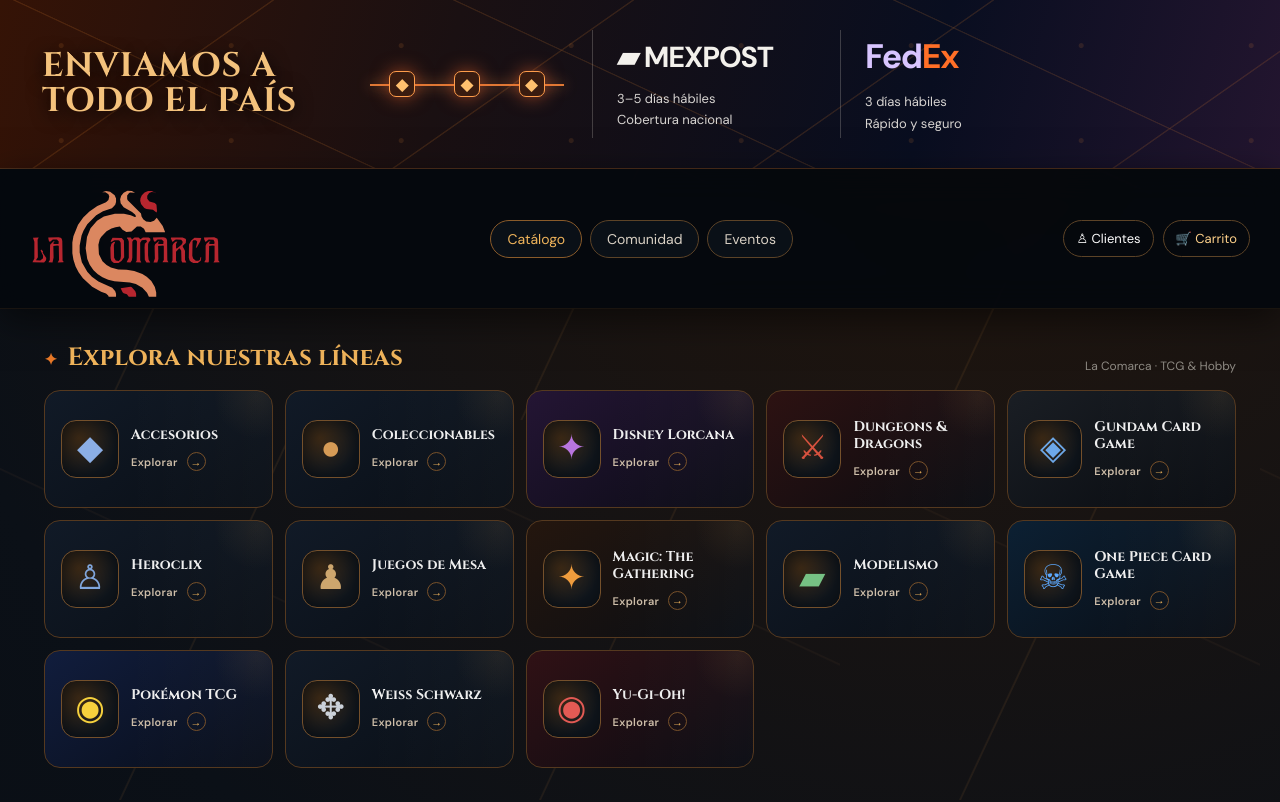
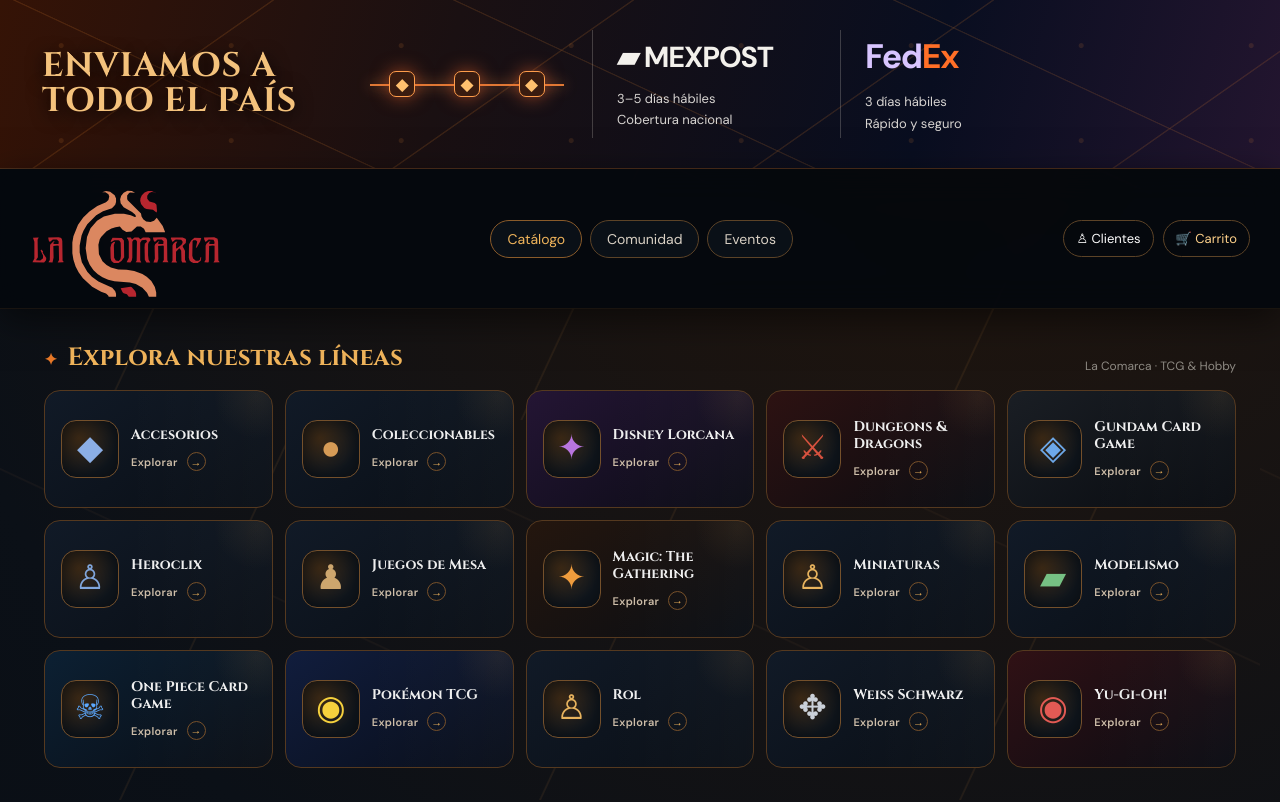
Before and after one commit to lacomarcaventas-del/la-comarca-pokemon, a Next.js app: page / in a window 1280 px wide. Shown: the top 802 px of the page. Built offline with nearby package versions, Linux system fonts and the light colour scheme.

Commit message:
Agregar categorías Miniaturas y Rol a la página principal

```diff
--- a/app/page.tsx
+++ b/app/page.tsx
@@ -3,7 +3,7 @@ import FacebookFeed from "../components/FacebookFeed";
 import BrandLogo from "../components/BrandLogo";
 
 const lines=[
-  ["Accesorios","accesorios","Accesorios","◆"],["Coleccionables","coleccionables","Coleccionables","●"],["Disney Lorcana","lorcana","Disney Lorcana","✦"],["Dungeons & Dragons","dnd","Dungeons & Dragons","⚔"],["Gundam Card Game","gundam","Gundam Card Game","◈"],["Heroclix","heroclix","Heroclix","♙"],["Juegos de Mesa","juegos-mesa","Juegos de Mesa","♟"],["Magic: The Gathering","magic","Magic: The Gathering","✦"],["Modelismo","modelismo","Modelismo","▰"],["One Piece Card Game","onepiece","One Piece Card Game","☠"],["Pokémon TCG","pokemon","Pokémon TCG","◉"],["Weiss Schwarz","weiss","Weiss Schwarz","✥"],["Yu-Gi-Oh!","yugioh","Yu-Gi-Oh!","◉"]
+  ["Accesorios","accesorios","Accesorios","◆"],["Coleccionables","coleccionables","Coleccionables","●"],["Disney Lorcana","lorcana","Disney Lorcana","✦"],["Dungeons & Dragons","dnd","Dungeons & Dragons","⚔"],["Gundam Card Game","gundam","Gundam Card Game","◈"],["Heroclix","heroclix","Heroclix","♙"],["Juegos de Mesa","juegos-mesa","Juegos de Mesa","♟"],["Magic: The Gathering","magic","Magic: The Gathering","✦"],["Miniaturas","miniaturas","Miniaturas","♙"],["Modelismo","modelismo","Modelismo","▰"],["One Piece Card Game","onepiece","One Piece Card Game","☠"],["Pokémon TCG","pokemon","Pokémon TCG","◉"],["Rol","rol","Rol","♙"],["Weiss Schwarz","weiss","Weiss Schwarz","✥"],["Yu-Gi-Oh!","yugioh","Yu-Gi-Oh!","◉"]
 ];
 
 export default function Home(){return <div className="siteShell">
```
